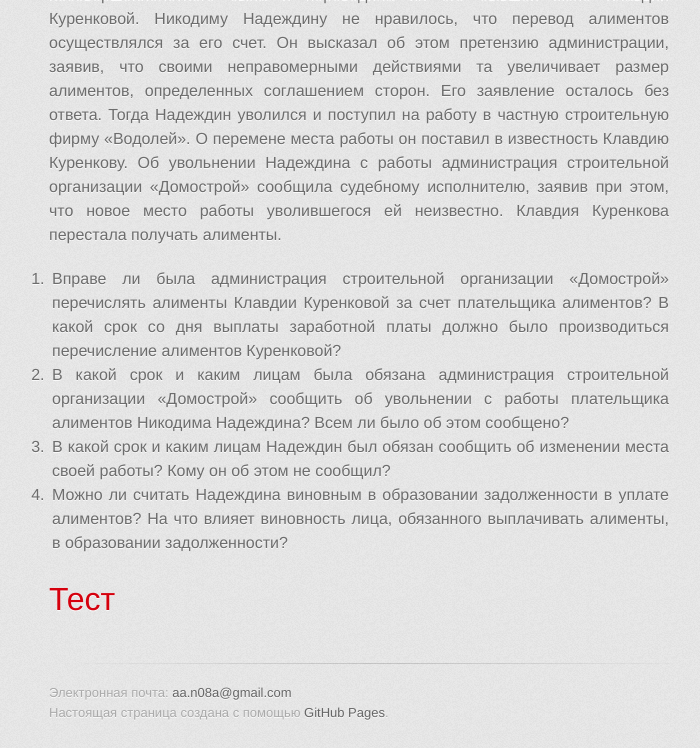
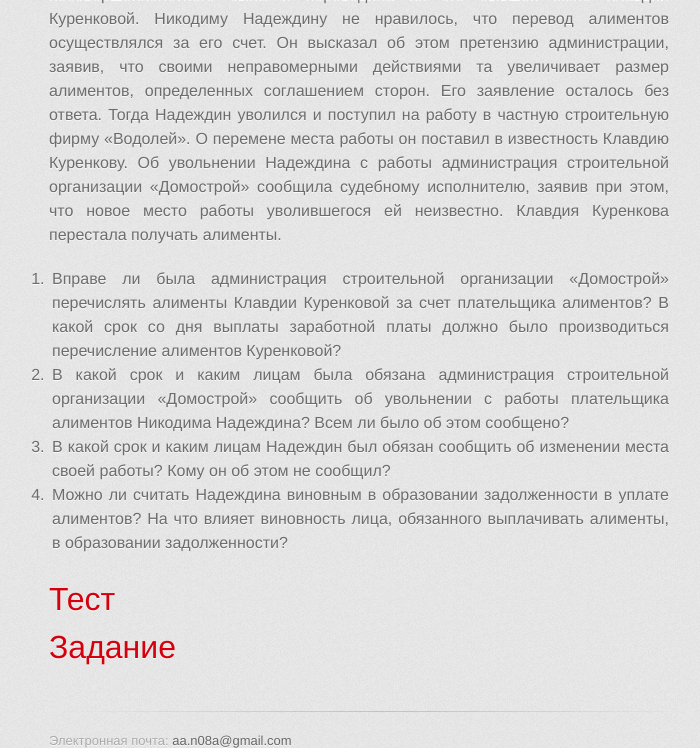
Before and after one commit to a-nova/a-nova.github.io, a Jekyll site: the page built from _spr/10.md, in a window 1280 px wide and 900 px high, scrolled down 2989 px, cut to the strip 0-748 px from the top of the window. Shown: the whole strip, without its empty margins (281-981 px from the left). Built offline with Jekyll 4.4.1, drawn with Linux system fonts in a browser that asks for light colours; some web fonts are replaced.

Commit message:
алименты задания

```diff
--- a/_spr/10.md
+++ b/_spr/10.md
@@ -156,3 +156,5 @@ layout: page
     выплачивать алименты, в образовании задолженности?
 
 # [Тест](./10/test-alim.pdf)
+
+# [Задание](./10/Задание-алименты.pdf)
```
Also changed, not shown: 1 other file.
